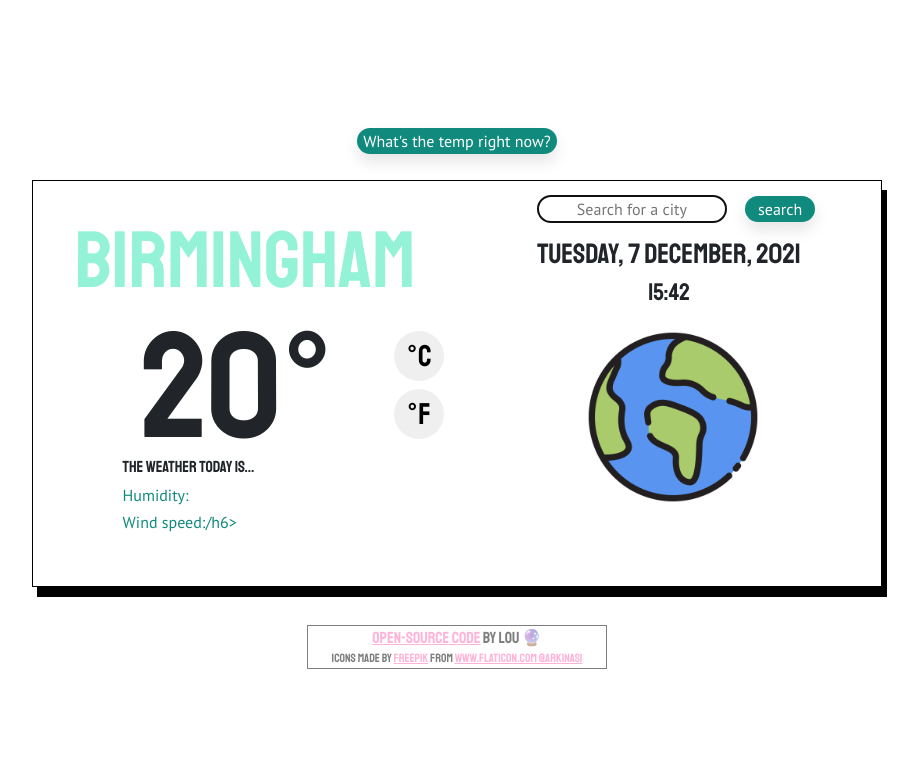
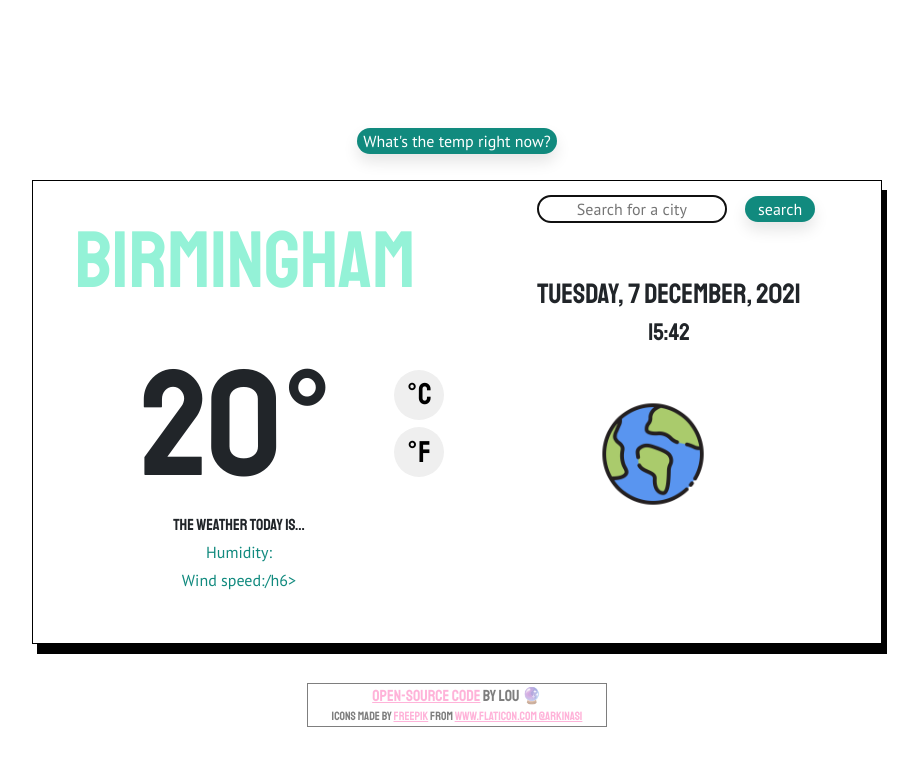
Before and after one commit to louboo/WeatherAPP, a plain HTML site: page index.html in a window 1280 px wide. Shown: the whole page, without its empty margins (183-1101 px from the left). Drawn offline with nearby package versions, Linux system fonts and the light colour scheme; no server answers.

Commit message:
fixing CSS image

```diff
--- a/src/style.css
+++ b/src/style.css
@@ -26,6 +26,7 @@ h2 {
 h3 {
   font-family: 'Staatliches';
   text-align: center;
+  padding-top: 10%;
 }
 
 h4 {
@@ -36,8 +37,8 @@ h4 {
 h6 {
   font-family: 'Staatliches';
   display: block;
-  margin-left: 20%;
-  padding-top: 5%;
+  padding-top: 10%;
+  text-align: center;
 }
 
 footer {
@@ -198,12 +199,10 @@ a {
 }
 
 .hotChoc {
-  height: 100px;
-  width: 100px;
-  text-align: center;
-  margin-left: 30%;
-  height: 200px;
-  width: 200px;
+  margin-left: 35%;
+  margin-top: 10%;
+  height: 120px;
+  width: 120px;
 }
 
 #celsius {
```
